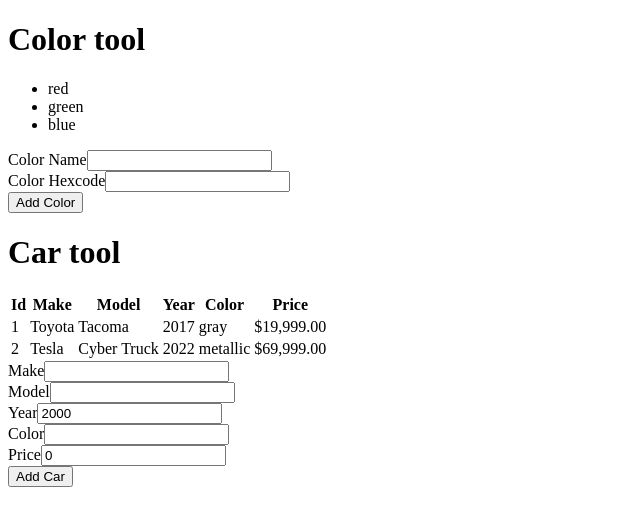
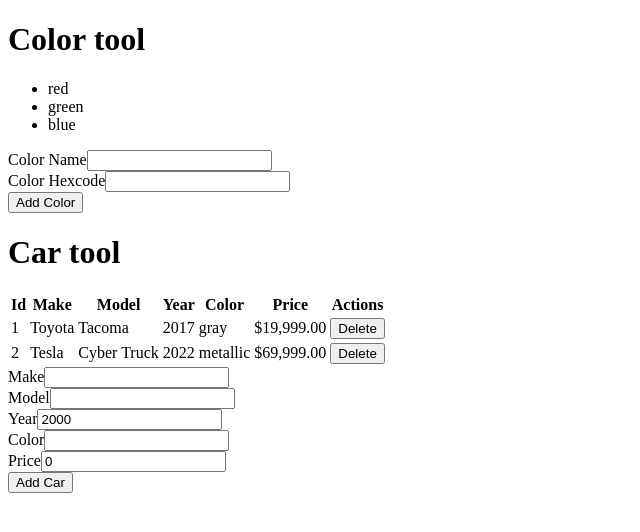
Before and after one commit to ormagomy/fe-bootcamp-09142020, a React (Create React App) app: page / in a window 1280 px wide. Shown: the top 532 px of the page, without its empty margins (0-640 px from the left). Built offline with nearby package versions, Linux system fonts and the light colour scheme.

Commit message:
Exercise 8: decomp CarTable

```diff
--- /dev/null
+++ b/src/components/CarForm.tsx
@@ -0,0 +1,79 @@
+import React, { ChangeEvent, useState } from 'react';
+
+export type CarFormData = {
+    make: string;
+    model: string;
+    year: number;
+    color: string;
+    price: number;
+};
+
+export type CarFormProps = {
+    buttonText?: string;
+    onSubmitCar: (carFormData: CarFormData) => void;
+};
+
+export function CarForm(props: CarFormProps) {
+    const emptyCarForm = {
+        make: '',
+        model: '',
+        year: 2000,
+        color: '',
+        price: 0,
+    };
+    const [carForm, setCarForm] = useState(emptyCarForm);
+
+    const updateCarForm = (e: ChangeEvent<HTMLInputElement>) => {
+        setCarForm({
+            ...carForm,
+            [e.target.name]: e.target.value,
+        });
+    };
+
+    const submitCar = () => {
+        props.onSubmitCar({ ...carForm });
+        setCarForm(emptyCarForm);
+    };
+
+    return (
+        <form>
+            <div>
+                <label>
+                    Make
+                    <input type="text" value={carForm.make} onChange={updateCarForm} name="make" />
+                </label>
+            </div>
+            <div>
+                <label>
+                    Model
+                    <input type="text" value={carForm.model} onChange={updateCarForm} name="model" />
+                </label>
+            </div>
+            <div>
+                <label>
+                    Year
+                    <input type="number" value={carForm.year} onChange={updateCarForm} name="year" />
+                </label>
+            </div>
+            <div>
+                <label>
+                    Color
+                    <input type="text" value={carForm.color} onChange={updateCarForm} name="color" />
+                </label>
+            </div>
+            <div>
+                <label>
+                    Price
+                    <input type="number" value={carForm.price} onChange={updateCarForm} name="price" />
+                </label>
+            </div>
+            <button type="button" onClick={submitCar}>
+                {props.buttonText}
+            </button>
+        </form>
+    );
+}
+
+CarForm.defaultProps = {
+    buttonText: 'Submit Color',
+};
--- a/src/components/CarTable.tsx
+++ b/src/components/CarTable.tsx
@@ -1,11 +1,13 @@
 import React from 'react';
-import {Car} from '../models/Cars';
+import { Car } from '../models/Cars';
+import { CarViewRow } from './CarViewRow';
 
 export type CarTableProps = {
-    cars: Car[],
+    cars: Car[];
+    onDeleteCar: (id: number) => void;
 };
 
-const attrs = ['Id', 'Make', 'Model', 'Year', 'Color', 'Price'];
+const attrs = ['Id', 'Make', 'Model', 'Year', 'Color', 'Price', 'Actions'];
 
 export function CarTable(props: CarTableProps) {
     return (
@@ -19,19 +21,7 @@
             </thead>
             <tbody>
                 {props.cars.map((car) => (
-                    <tr key={car.id}>
-                        <td>{car.id}</td>
-                        <td>{car.make}</td>
-                        <td>{car.model}</td>
-                        <td>{car.year}</td>
-                        <td>{car.color}</td>
-                        <td>
-                            {Intl.NumberFormat('en-US', {
-                                style: 'currency',
-                                currency: 'USD',
-                            }).format(car.price)}
-                        </td>
-                    </tr>
+                    <CarViewRow car={car} key={car.id} onDeleteCar={props.onDeleteCar} />
                 ))}
             </tbody>
         </table>
--- a/src/components/CarTool.tsx
+++ b/src/components/CarTool.tsx
@@ -1,82 +1,35 @@
-import React, { ChangeEvent, useState } from 'react';
+import React, { useState } from 'react';
 
 import { Car } from '../models/Cars';
+import { CarForm, CarFormData } from './CarForm';
 import { CarTable } from './CarTable';
 import { ToolHeader } from './ToolHeader';
 
 export type CarToolProps = {
-    cars: Car[],
+    cars: Car[];
 };
 
 export function CarTool(props: CarToolProps) {
     const [cars, setCars] = useState([...props.cars]);
 
-    const emptyCarForm = {
-        make: '',
-        model: '',
-        year: 2000,
-        color: '',
-        price: 0,
-    };
-    const [carForm, setcarForm] = useState(emptyCarForm);
-
-    const updateCarForm = (e: ChangeEvent<HTMLInputElement>) => {
-        setcarForm({
-            ...carForm,
-            [e.target.name]: e.target.value,
-        });
-    };
-
-    const addCar = () => {
+    const addCar = (carForm: CarFormData) => {
         setCars(
             cars.concat({
                 id: Math.max(...cars.map((car) => car.id), 0) + 1,
                 ...carForm,
             })
         );
+    };
 
-        setcarForm(emptyCarForm);
+    const deleteCar = (carId: number) => {
+        setCars(cars.filter((car) => car.id !== carId));
     };
 
     return (
         <>
             <ToolHeader headerText="Car tool" />
-            <CarTable cars={cars} />
-            <form>
-                <div>
-                    <label>
-                        Make
-                        <input type="text" value={carForm.make} onChange={updateCarForm} name="make" />
-                    </label>
-                </div>
-                <div>
-                    <label>
-                        Model
-                        <input type="text" value={carForm.model} onChange={updateCarForm} name="model" />
-                    </label>
-                </div>
-                <div>
-                    <label>
-                        Year
-                        <input type="number" value={carForm.year} onChange={updateCarForm} name="year" />
-                    </label>
-                </div>
-                <div>
-                    <label>
-                        Color
-                        <input type="text" value={carForm.color} onChange={updateCarForm} name="color" />
-                    </label>
-                </div>
-                <div>
-                    <label>
-                        Price
-                        <input type="number" value={carForm.price} onChange={updateCarForm} name="price" />
-                    </label>
-                </div>
-                <button type="button" onClick={addCar}>
-                    Add Car
-                </button>
-            </form>
+            <CarTable cars={cars} onDeleteCar={deleteCar} />
+            <CarForm buttonText="Add Car" onSubmitCar={addCar} />
         </>
     );
 }
--- /dev/null
+++ b/src/components/CarViewRow.tsx
@@ -0,0 +1,25 @@
+import React from 'react';
+import { Car } from '../models/Cars';
+
+export function CarViewRow({ car, onDeleteCar }: { car: Car; onDeleteCar: (id: number) => void }) {
+    const deleteCar = () => onDeleteCar(car.id);
+
+    return (
+        <tr>
+            <td>{car.id}</td>
+            <td>{car.make}</td>
+            <td>{car.model}</td>
+            <td>{car.year}</td>
+            <td>{car.color}</td>
+            <td>
+                {Intl.NumberFormat('en-US', {
+                    style: 'currency',
+                    currency: 'USD',
+                }).format(car.price)}
+            </td>
+            <td>
+                <button onClick={deleteCar}>Delete</button>
+            </td>
+        </tr>
+    );
+}
--- a/src/components/ColorForm.tsx
+++ b/src/components/ColorForm.tsx
@@ -25,7 +25,7 @@
     };
 
     const submitColor = () => {
-        props.onSubmitColor({...colorForm});
+        props.onSubmitColor({ ...colorForm });
         setColorForm(emptyColorForm);
     };
 
--- a/src/models/Colors.ts
+++ b/src/models/Colors.ts
@@ -1,5 +1,5 @@
 export type Color = {
-    id: number;
-    name: string;
-    hexcode: string;
+    id: number,
+    name: string,
+    hexcode: string,
 };
```
